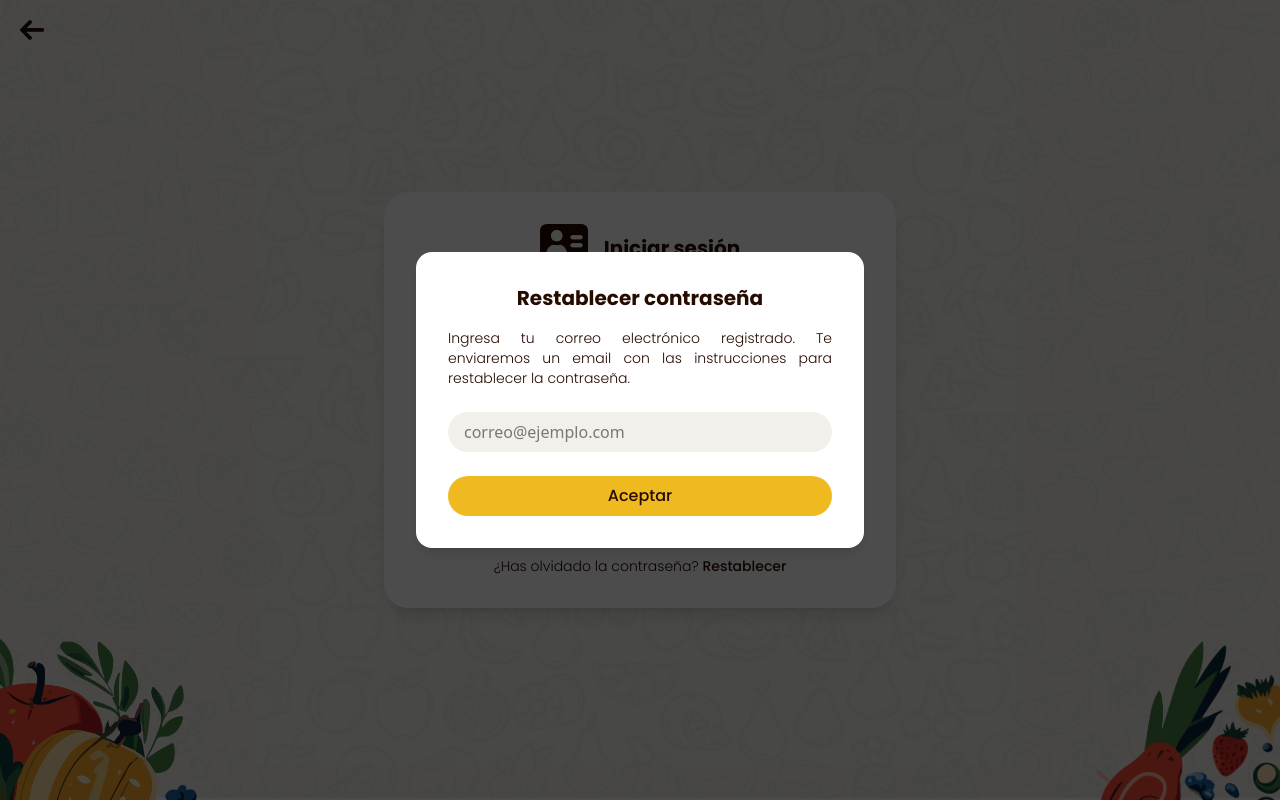
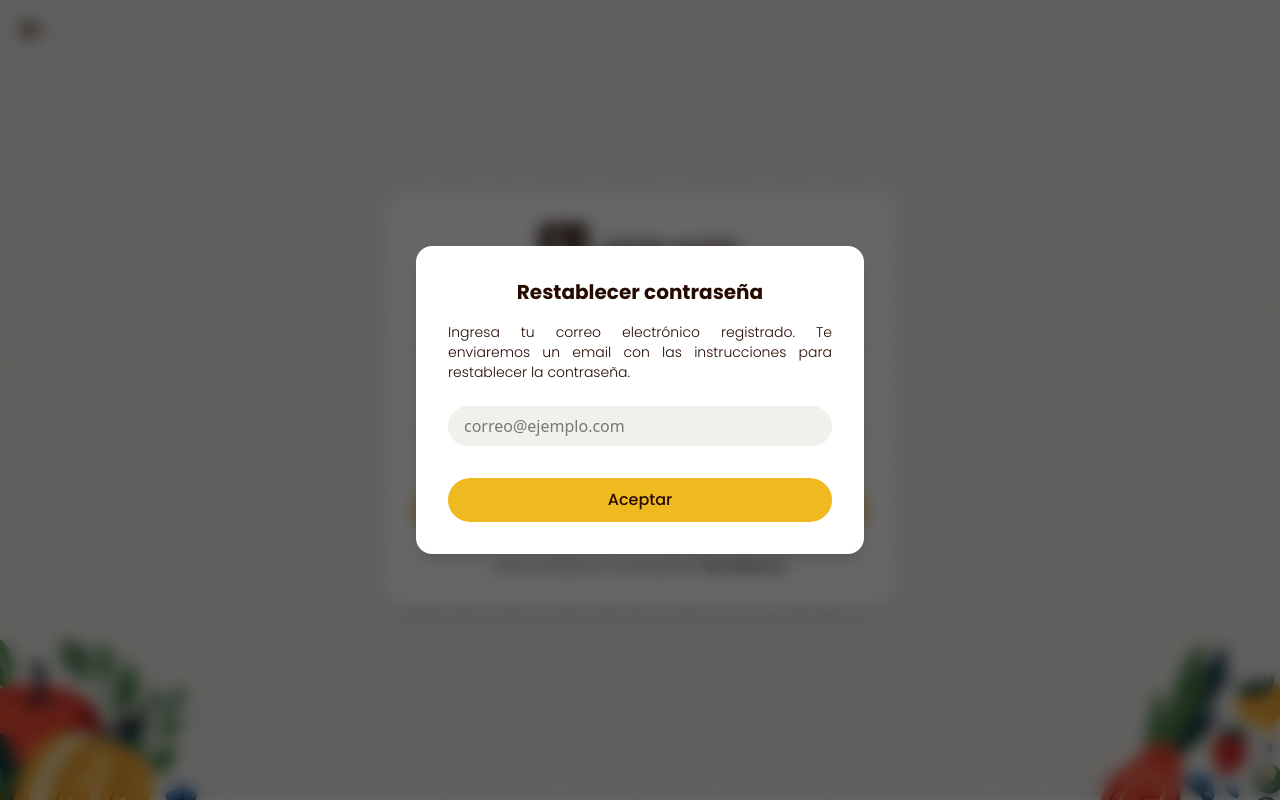
Before and after one commit to Rafiky724/NutrIA, a React (Vite) app in the folder frontend/: page /login in a window 1280 px wide. Both pictures are taken after a click on the button "Restablecer". Built offline with nearby package versions, Linux system fonts and the light colour scheme; no server answers.

Commit message:
Update ResetModal.tsx

```diff
--- a/frontend/src/components/Modals/ResetModal.tsx
+++ b/frontend/src/components/Modals/ResetModal.tsx
@@ -34,11 +34,11 @@ export default function ResetModal({ isOpen, onClose }: Props) {
   return (
     <>
       {/* Fondo oscuro */}
-      <div className="fixed inset-0 bg-black/70 z-50" />
+      <div className="absolute inset-0 bg-black/60 backdrop-blur-sm z-10" />
 
       {/* Modal */}
       <div
-        className="fixed inset-0 flex items-center justify-center z-50 px-4 sm:px-6"
+        className="fixed inset-0 flex items-center justify-center z-20 px-4 sm:px-6"
         onClick={onClose}
       >
         <div
@@ -67,7 +67,7 @@ export default function ResetModal({ isOpen, onClose }: Props) {
 
             <button
               type="submit"
-              className="w-full bg-yellow text-brown py-2 rounded-full ft-medium mt-2 cursor-pointer text-sm sm:text-base"
+              className="w-full bg-yellow text-brown ft-medium py-2.5 rounded-full mt-4 hover:scale-105 transition cursor-pointer"
             >
               Aceptar
             </button>
```
